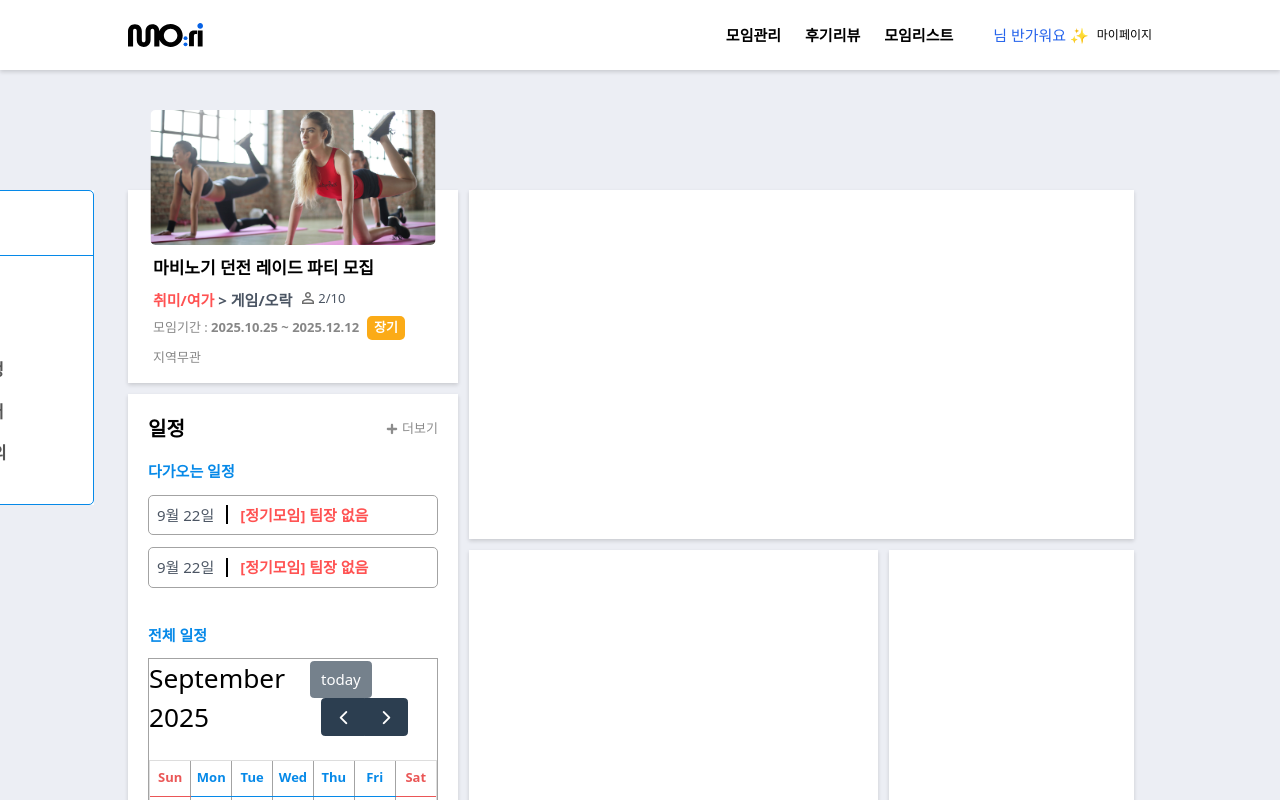
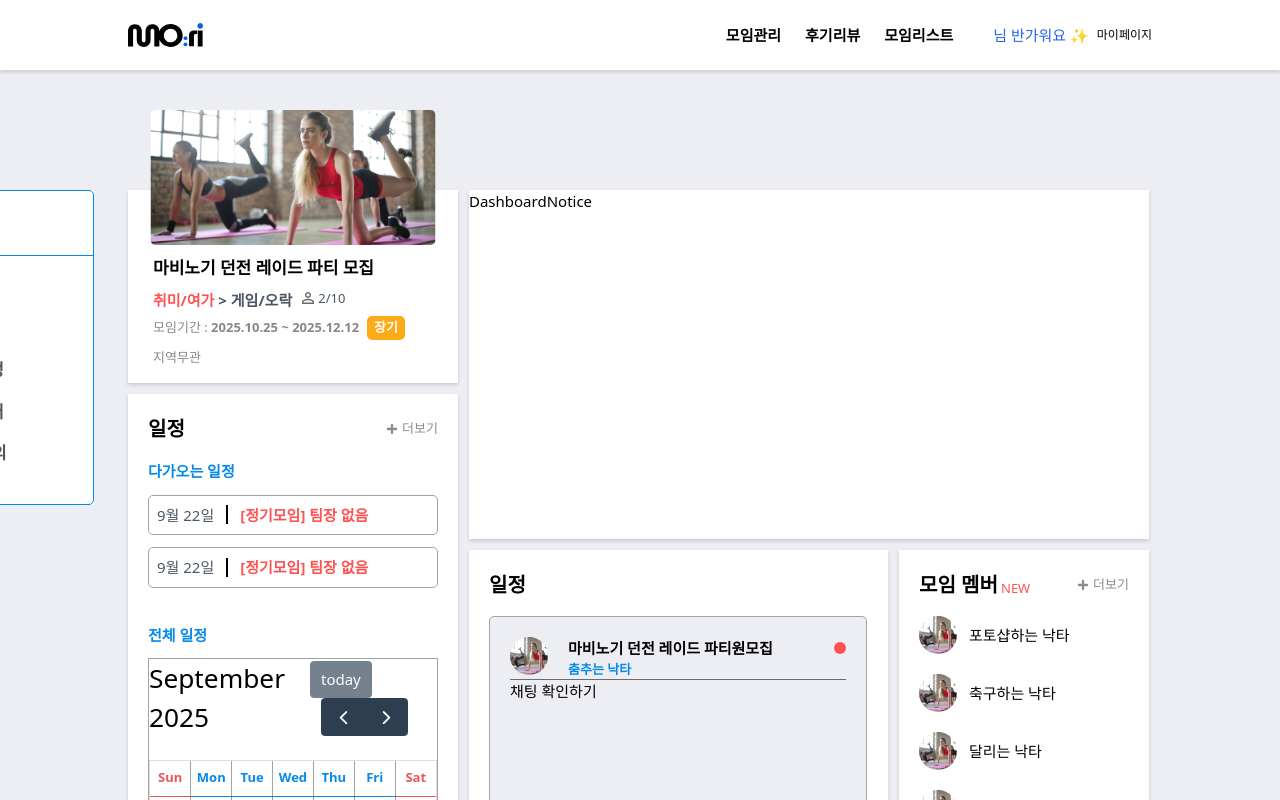
Before and after one commit to sbk283/mo_ri, a React (Vite) app: page /groupdashboard/1 in a window 1280 px wide. Built offline with nearby package versions, Linux system fonts and the light colour scheme; no server answers.

Commit message:
[docs] 모임 참여자 대시보드 목록, 채팅 작업중

```diff
--- /dev/null
+++ b/src/components/dashboard/DashboardChat.tsx
@@ -0,0 +1,40 @@
+import { Link } from 'react-router-dom';
+
+const DashboardChat = () => {
+  return (
+    <div className="p-5">
+      {/* 제목 */}
+      <div className="flex justify-between mb-4">
+        <p className="text-xl font-bold">일정</p>
+      </div>
+      {/* 채팅 */}
+      <div className="w-[378px] h-[303px] bg-[#ECEEF4] border border-[#A3A3A3] rounded-[5px] p-5">
+        <div className="flex justify-between  border-b">
+          <div className="flex gap-5">
+            <div className="w-[38px] h-[38px] rounded-[50%] overflow-hidden ">
+              <img className="w-full h-full object-cover" src="/bruce.jpg" alt="프로필사진" />
+            </div>
+            <div>
+              <p className="font-bold truncate">마비노기 던전 레이드 파티원모집</p>
+              <p className="text-brand text-sm font-bold">춤추는 낙타</p>
+            </div>
+          </div>
+          <div>
+            <span className="w-[12px] h-[12px] rounded-[50%] bg-[#FF5252] inline-block"></span>
+          </div>
+        </div>
+        <div>
+          {/* 상대방 채팅 */}
+          <div></div>
+          {/* 내채팅 */}
+          <div></div>
+        </div>
+        <div>
+          <button>채팅 확인하기</button>
+        </div>
+      </div>
+    </div>
+  );
+};
+
+export default DashboardChat;
--- /dev/null
+++ b/src/components/dashboard/DashboardMember.tsx
@@ -0,0 +1,57 @@
+import { Link } from 'react-router-dom';
+
+const members = [
+  { nickname: '포토샵하는 낙타', profileimage: '/bruce.jpg' },
+  { nickname: '축구하는 낙타', profileimage: '/bruce.jpg' },
+  { nickname: '달리는 낙타', profileimage: '/bruce.jpg' },
+  { nickname: '누워있는 낙타', profileimage: '/bruce.jpg' },
+  { nickname: '노래하는 낙타', profileimage: '/bruce.jpg' },
+  { nickname: '포토샵하는 낙타', profileimage: '/bruce.jpg' },
+  { nickname: '날아가는 낙타', profileimage: '/bruce.jpg' },
+  { nickname: '꿈을 꾸는 낙타', profileimage: '/bruce.jpg' },
+];
+
+const DashboardMember = () => {
+  // 화면에 보여질 멤버 수를 4개로 제한
+  const visibleMembers = members.slice(0, 5);
+  // 추가 멤버 수 계산
+  const extraMembersCount = members.length - visibleMembers.length;
+
+  return (
+    <div className="p-5 ">
+      {/* 제목 */}
+      <div className="flex justify-between mb-4 relative">
+        <p className="text-xl font-bold">모임 멤버</p>
+        <span className="text-[#FF5252] text-sm absolute left-[82px] bottom-[2px]">NEW</span>
+        <Link to={'/groupmember/:id'} className="flex gap-1 items-center text-[#8C8C8C] text-sm">
+          <img src="/plus_gray.svg" alt="더보기" />
+          더보기
+        </Link>
+      </div>
+
+      {/* 목록 */}
+      <div className="flex flex-col gap-5">
+        {visibleMembers.map((member, i) => (
+          <div key={i} className="flex items-center gap-3">
+            <div className="w-[38px] h-[38px] overflow-hidden rounded-[50%]">
+              <img
+                className="w-full h-full object-cover"
+                src={member.profileimage}
+                alt="프로필사진"
+              />
+            </div>
+            <p>{member.nickname}</p>
+          </div>
+        ))}
+      </div>
+
+      {extraMembersCount > 0 && (
+        <div className="absolute bottom-4 right-1/2 translate-x-1/2">
+          <p className="text-gray-600">멤버 +{extraMembersCount}</p>
+        </div>
+      )}
+    </div>
+  );
+};
+
+export default DashboardMember;
--- /dev/null
+++ b/src/components/dashboard/DashboardNotice.tsx
@@ -0,0 +1,5 @@
+const DashboardNotice = () => {
+  return <div>DashboardNotice</div>;
+};
+
+export default DashboardNotice;
--- a/src/pages/GroupDashBoardPage.tsx
+++ b/src/pages/GroupDashBoardPage.tsx
@@ -1,4 +1,7 @@
+import DashboardChat from '../components/dashboard/DashboardChat';
+import DashboardMember from '../components/dashboard/DashboardMember';
 import DashboardMiniCalendar from '../components/dashboard/DashboardMiniCalendar';
+import DashboardNotice from '../components/dashboard/DashboardNotice';
 import GroupDashboardLayout from '../components/layout/GroupDashboardLayout';
 
 const GroupDashBoardPage = () => {
@@ -15,7 +18,7 @@ const GroupDashBoardPage = () => {
               </div>
               <div className="pt-[65px] pl-[25px] flex-col">
                 <div className="mb-2">
-                  <p className="text-lg font-bold">마비노기 던전 레이드 파티 모집</p>
+                  <p className="text-lg font-bold truncates">마비노기 던전 레이드 파티 모집</p>
                 </div>
                 <div className="flex gap-[10px]">
                   <p className="text-md text-[#FF5252] font-bold">
@@ -46,15 +49,24 @@ const GroupDashBoardPage = () => {
           {/* 오른쪽 */}
           <div>
             {/* 위 */}
-            <div className="bg-white shadow-card h-[349px] w-[665px] mb-[11px]"></div>
+            <div className="bg-white shadow-card h-[349px] w-[680px] mb-[11px]">
+              <DashboardNotice />
+            </div>
             {/* 아래 */}
             <div className="flex gap-[11px]">
               {/* 왼 */}
-              <div className="bg-white shadow-card h-[388px] w-[409px]"></div>
+              <div className="bg-white shadow-card h-[388px] w-[419px]">
+                <DashboardChat />
+              </div>
               {/* 오 */}
-              <div className="bg-white shadow-card h-[388px] w-[245px]"></div>
+              <div className="bg-white shadow-card h-[388px] w-[250px] relative">
+                <DashboardMember />
+              </div>
             </div>
           </div>
+        </div>
+        <div className="flex justify-end">
+          <p className="text-sm text-gray-300 cursor-pointer pt-8">모임나가기</p>
         </div>
       </GroupDashboardLayout>
     </div>
```
